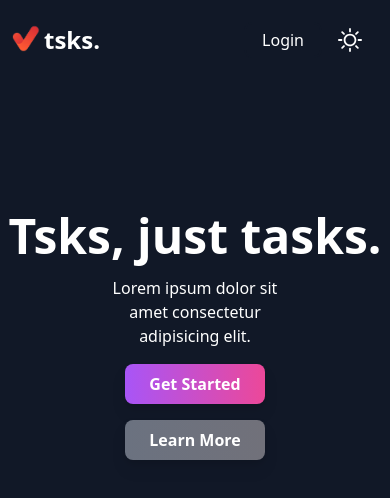
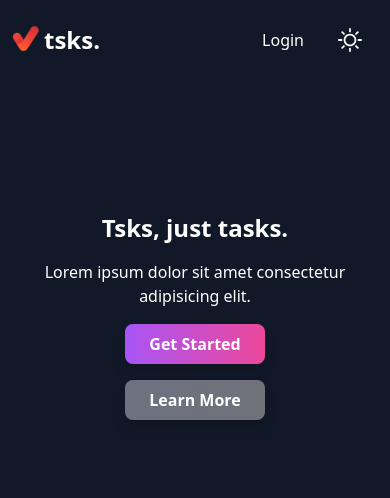
Before and after one commit to mahfuz68/todo, a React (Vite) app: page / in a window 390 px wide. Shown: the top 498 px of the page. Built offline with nearby package versions, Linux system fonts and the light colour scheme.

Commit message:
todo app placeholder text

```diff
--- a/src/page/Home.jsx
+++ b/src/page/Home.jsx
@@ -7,9 +7,11 @@ export default function Home() {
         <div className="h-full w-full dark:bg-gray-900">
             <HomeNavbar />
             <div className="my-36 dark:text-white text-center">
-                <h1 className=" text-5xl lg:text-4xl font-bold">Tsks, just tasks.</h1>
-                <div className="w-1/2 lg:w-1/5 xl:w-[315px] text-center mx-auto">
-                    <p className="my-4">Lorem ipsum dolor sit amet consectetur adipisicing elit.</p>
+                <h1 className="text-2xl md:text-5xl font-bold">Tsks, just tasks.</h1>
+                <div className="md:w-1/2 lg:w-1/5 xl:w-[315px] text-center mx-auto">
+                    <p className="my-4 mx-4 lg:mx-0">
+                        Lorem ipsum dolor sit amet consectetur adipisicing elit.
+                    </p>
                     <div className="flex flex-wrap gap-y-4 flex-col md:justify-between md:flex-row ">
                         <button
                             type="button"
```
